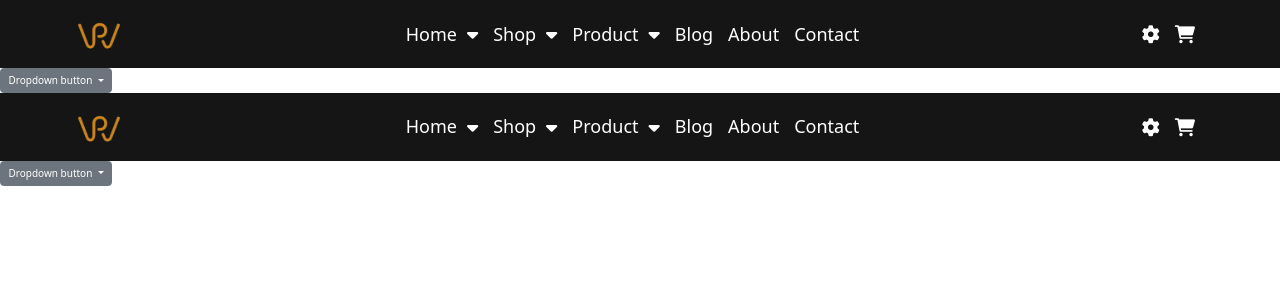
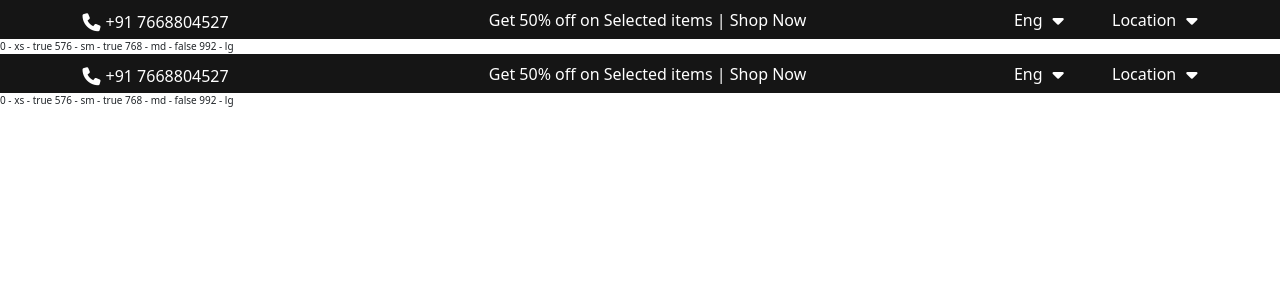
Before and after one commit to Apeksha16/Rasoiware2.0, an Angular app: page /navbar in a window 1280 px wide. Shown: the top 300 px of the page. Built offline with nearby package versions, Linux system fonts and the light colour scheme.

Commit message:
home-page-navbar

```diff
--- /dev/null
+++ b/src/app/Components/dropdown-old/dropdown-old.component.html
@@ -0,0 +1,11 @@
+<div class="dropdown">
+    <button class="btn btn-secondary dropdown-toggle" type="button" data-toggle="dropdown" aria-haspopup="true"
+      aria-expanded="false">
+      Dropdown button
+    </button>
+    <div class="dropdown-menu">
+      <a class="dropdown-item" href="#">Action</a>
+      <a class="dropdown-item" href="#">Another action</a>
+      <a class="dropdown-item" href="#">Something else here</a>
+    </div>
+  </div>
--- /dev/null
+++ b/src/app/Components/navbar-old/navbar-old.component.css
@@ -0,0 +1,26 @@
+.container {
+    color: white;
+  }
+
+  .nav-links p {
+    cursor: pointer;
+  }
+
+  .nav-links .nav-item:hover{
+      color: var(--blue);
+  }
+
+  .icons i {
+    cursor: pointer;
+  }
+
+  .icons i:hover{
+      color: var(--blue);
+  }
+  .bg-fluid{
+      background-color:var(--black);
+
+  }
+  .nav-links{
+    max-width: 500px;
+  }
--- /dev/null
+++ b/src/app/Components/navbar-old/navbar-old.component.html
@@ -0,0 +1,38 @@
+<section class="container-fluid bg-fluid">
+    <div class="navbar container">
+      <div class="row w-100">
+        <div class="logo col-2">
+          <img [src]="config.logoPath" class="col-4" alt="Logo">
+        </div>
+        <div class="col-8 d-flex justify-content-center">
+          <div class="nav-links row ">
+            <div *ngFor="let link of config.links; let i = index;" class="col d-flex align-items-center">
+              <div class="dropdown" [ngClass]="link.isShow ? 'show':''">
+                <div class="d-flex gap-3 align-items-center nav-item" data-toggle="dropdown"
+                  (mouseover)="onMouseOver(link.name,i)" (mouseout)="link.isShow = false;" aria-haspopup="true"
+                  [attr.aria-expanded]="link.isShow">
+                  <p>{{link.name}}</p>
+                  <i class="fa-solid fa-caret-down"
+                    *ngIf="link.name == 'Shop' || link.name == 'Home' || link.name == 'Product'"></i>
+                </div>
+                <div class="dropdown-menu" [ngClass]="link.isShow ? 'show':''" (mouseover)="link.isShow = true;"
+                  (mouseout)="link.isShow = false;">
+                  <a class="dropdown-item" href="#">Action</a>
+                  <a class="dropdown-item" href="#">Another action</a>
+                  <a class="dropdown-item" href="#">Something else here</a>
+                </div>
+              </div>
+            </div>
+          </div>
+        </div>
+        <div class="icons col-2 d-flex justify-content-end gap-4 align-items-center">
+          <i class="fas fa-cog"></i>
+          <i class="fas fa-shopping-cart"></i>
+        </div>
+      </div>
+    </div>
+  </section>
+
+  <div>
+    <app-dropdown></app-dropdown>
+  </div>
--- /dev/null
+++ b/src/app/Components/navbar-old/navbar-old.component.ts
@@ -0,0 +1,52 @@
+import { Component } from '@angular/core';
+
+@Component({
+  selector: 'app-navbar-old',
+  templateUrl: './navbar-old.component.html',
+  styleUrls: ['./navbar-old.component.css']
+})
+export class NavbarOldComponent {
+  config: any = {
+    logoPath: 'assets/rasoiware.png',
+    links: [
+      {
+        name: 'Home',
+        path: '',
+        isShow: false,
+      },
+      {
+        name: 'Shop',
+        path: '',
+        isShow: false,
+      },
+      {
+        name: 'Product',
+        path: '',
+        isShow: false,
+      },
+      {
+        name: 'Blog',
+        path: '',
+        isShow: false,
+      },
+      {
+        name: 'About',
+        path: '',
+        isShow: false,
+      },
+      {
+        name: 'Contact',
+        path: '',
+        isShow: false,
+      },
+    ],
+  };
+
+  // isShow: boolean = false;
+
+  onMouseOver(item: string, i: number) {
+    if (item === 'Shop' || item === 'Product' || item === 'Home') {
+      this.config.links[i].isShow = true;
+    }
+  }
+}
--- a/src/app/Components/navbar/navbar.component.css
+++ b/src/app/Components/navbar/navbar.component.css
@@ -1,26 +1,12 @@
-.container {
+.bg-fluid{
+  background-color:var(--black);
+
+}
+.navbar {
   color: white;
+
 }
 
-.nav-links p {
+.navbar-details, .nav-links{
   cursor: pointer;
 }
-
-.nav-links .nav-item:hover{
-    color: var(--blue);
-}
-
-.icons i {
-  cursor: pointer;
-}
-
-.icons i:hover{
-    color: var(--blue);
-}
-.bg-fluid{
-    background-color:var(--black);
-
-}
-.nav-links{
-  max-width: 500px;
-}
--- a/src/app/Components/navbar/navbar.component.html
+++ b/src/app/Components/navbar/navbar.component.html
@@ -1,38 +1,36 @@
-<section class="container-fluid bg-fluid">
-  <div class="navbar container">
-    <div class="row w-100">
-      <div class="logo col-2">
-        <img [src]="config.logoPath" class="col-4" alt="Logo">
+<section class="container-fluid bg-fluid d-flex justify-content-center align-items-center">
+  <div class="navbar p-2 container row gap-3 gap-md-0">
+    <div class="d-flex align-items-center justify-content-center justify-content-md-start col-12 mt-2 col-md-3">
+      <i class="fas fa-phone me-2"></i>
+      <span class="mb-0 ">+91 7668804527</span>
     </div>
-      <div class="col-8 d-flex justify-content-center">
-        <div class="nav-links row ">
-          <div *ngFor="let link of config.links; let i = index;" class="col d-flex align-items-center">
-            <div class="dropdown" [ngClass]="link.isShow ? 'show':''">
+    <div class="text-center navbar-details d-none d-sm-block col-12 col-md-6">
+      <span class="mb-0">Get 50% off on Selected items | Shop Now</span>
+    </div>
+    <div class="nav-links row col-12 col-md-3 ">
+      <div class="col-3 d-md-none"></div>
+      <div class="col-3 col-md-6 d-flex align-items-center justify-content-md-end " *ngFor="let link of config.links; let i = index;" [ngClass]="i==0 ? 'justify-content-start': 'justify-content-end' ">
+        <div class="dropdown" [ngClass]="link.isShow ? 'show' : ''">
           <div class="d-flex gap-3 align-items-center nav-item" data-toggle="dropdown"
             (mouseover)="onMouseOver(link.name,i)" (mouseout)="link.isShow = false;" aria-haspopup="true"
             [attr.aria-expanded]="link.isShow">
-                <p>{{link.name}}</p>
-                <i class="fa-solid fa-caret-down"
-                  *ngIf="link.name == 'Shop' || link.name == 'Home' || link.name == 'Product'"></i>
+            <span>{{link.name}}</span>
+            <i class="fa-solid fa-caret-down" *ngIf="link.name == 'Eng' || link.name == 'Location'"></i>
           </div>
-              <div class="dropdown-menu" [ngClass]="link.isShow ? 'show':''" (mouseover)="link.isShow = true;"
+          <div class="dropdown-menu" [ngClass]="link.isShow ? 'show' : ''" (mouseover)="link.isShow = true;"
             (mouseout)="link.isShow = false;">
-                <a class="dropdown-item" href="#">Action</a>
-                <a class="dropdown-item" href="#">Another action</a>
-                <a class="dropdown-item" href="#">Something else here</a>
+            <a class="dropdown-item" href="#">{{ link.name == 'Eng' ? 'French' : 'Paris' }}</a>
+            <a class="dropdown-item" href="#">{{ link.name == 'Eng' ? 'German' : 'Chicago' }}</a>
+            <a class="dropdown-item" href="#">{{ link.name == 'Eng' ? 'Spanish' : 'Dubai' }}</a>
           </div>
         </div>
       </div>
-        </div>
-      </div>
-      <div class="icons col-2 d-flex justify-content-end gap-4 align-items-center">
-        <i class="fas fa-cog"></i>
-        <i class="fas fa-shopping-cart"></i>
-      </div>
+      <div class="col-3 d-md-none"></div>
     </div>
   </div>
 </section>
 
-<div>
-  <app-dropdown></app-dropdown>
-</div>
+0 - xs - true
+576 - sm - true
+768 - md - false
+992 - lg
--- a/src/app/Components/navbar/navbar.component.ts
+++ b/src/app/Components/navbar/navbar.component.ts
@@ -10,32 +10,12 @@ export class NavbarComponent {
     logoPath: 'assets/rasoiware.png',
     links: [
       {
-        name: 'Home',
+        name: 'Eng',
         path: '',
         isShow: false,
       },
       {
-        name: 'Shop',
-        path: '',
-        isShow: false,
-      },
-      {
-        name: 'Product',
-        path: '',
-        isShow: false,
-      },
-      {
-        name: 'Blog',
-        path: '',
-        isShow: false,
-      },
-      {
-        name: 'About',
-        path: '',
-        isShow: false,
-      },
-      {
-        name: 'Contact',
+        name: 'Location',
         path: '',
         isShow: false,
       },
@@ -45,7 +25,7 @@ export class NavbarComponent {
   // isShow: boolean = false;
 
   onMouseOver(item: string, i: number) {
-    if (item === 'Shop' || item === 'Product' || item === 'Home') {
+    if (item === 'Eng' || item === 'Location') {
       this.config.links[i].isShow = true;
     }
   }
--- a/src/app/app.module.ts
+++ b/src/app/app.module.ts
@@ -5,12 +5,16 @@ import { AppRoutingModule } from './app-routing.module';
 import { AppComponent } from './app.component';
 import { NavbarComponent } from './Components/navbar/navbar.component';
 import { DropdownComponent } from './Components/dropdown/dropdown.component';
+import { NavbarOldComponent } from './Components/navbar-old/navbar-old.component';
+import { DropdownOldComponent } from './Components/dropdown-old/dropdown-old.component';
 
 @NgModule({
   declarations: [
     AppComponent,
     NavbarComponent,
-    DropdownComponent
+    DropdownComponent,
+    NavbarOldComponent,
+    DropdownOldComponent
   ],
   imports: [
     BrowserModule,
```
Also changed, not shown: src/app/Components/dropdown-old/dropdown-old.component.ts (added, +10 -0 lines), src/app/Components/dropdown-old/dropdown-old.component.css (added), 2 other files (tests, documents, lock files or other folders). Lines whose indentation alone changed are shown as unchanged.
